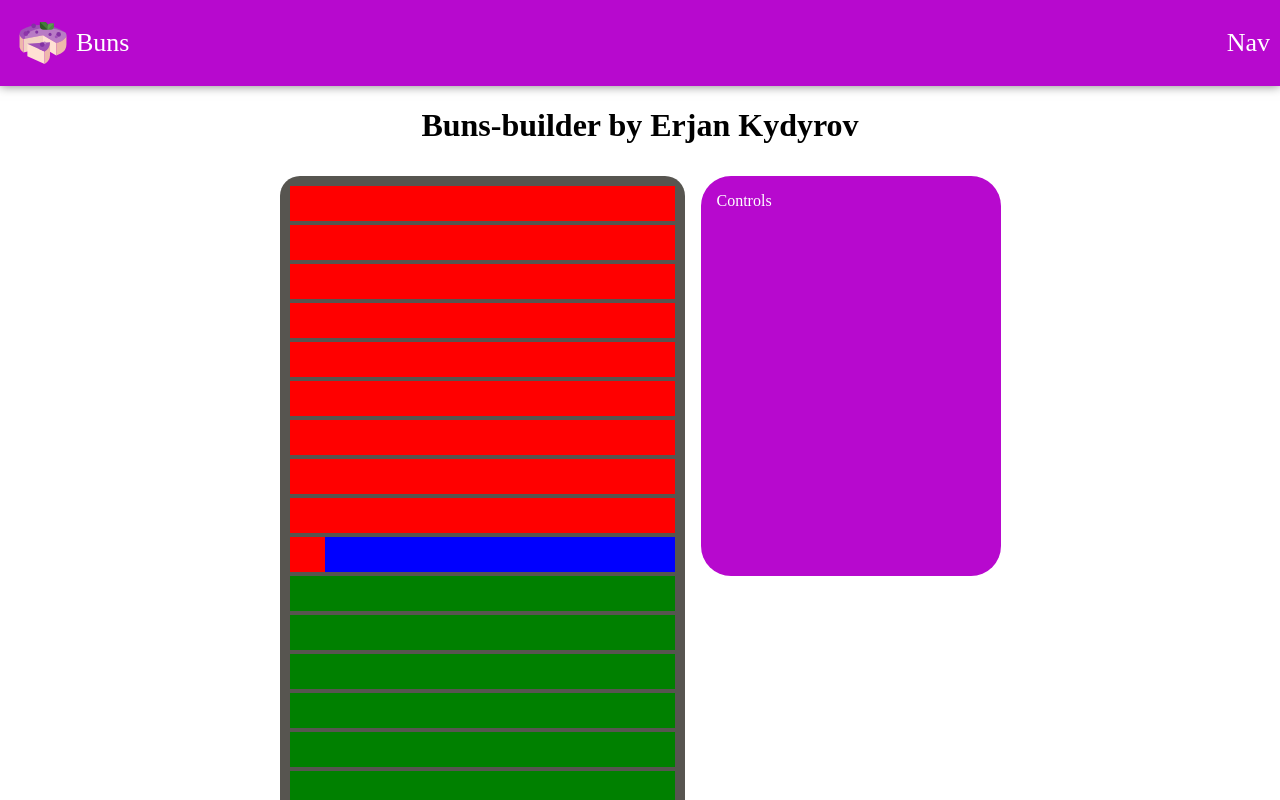
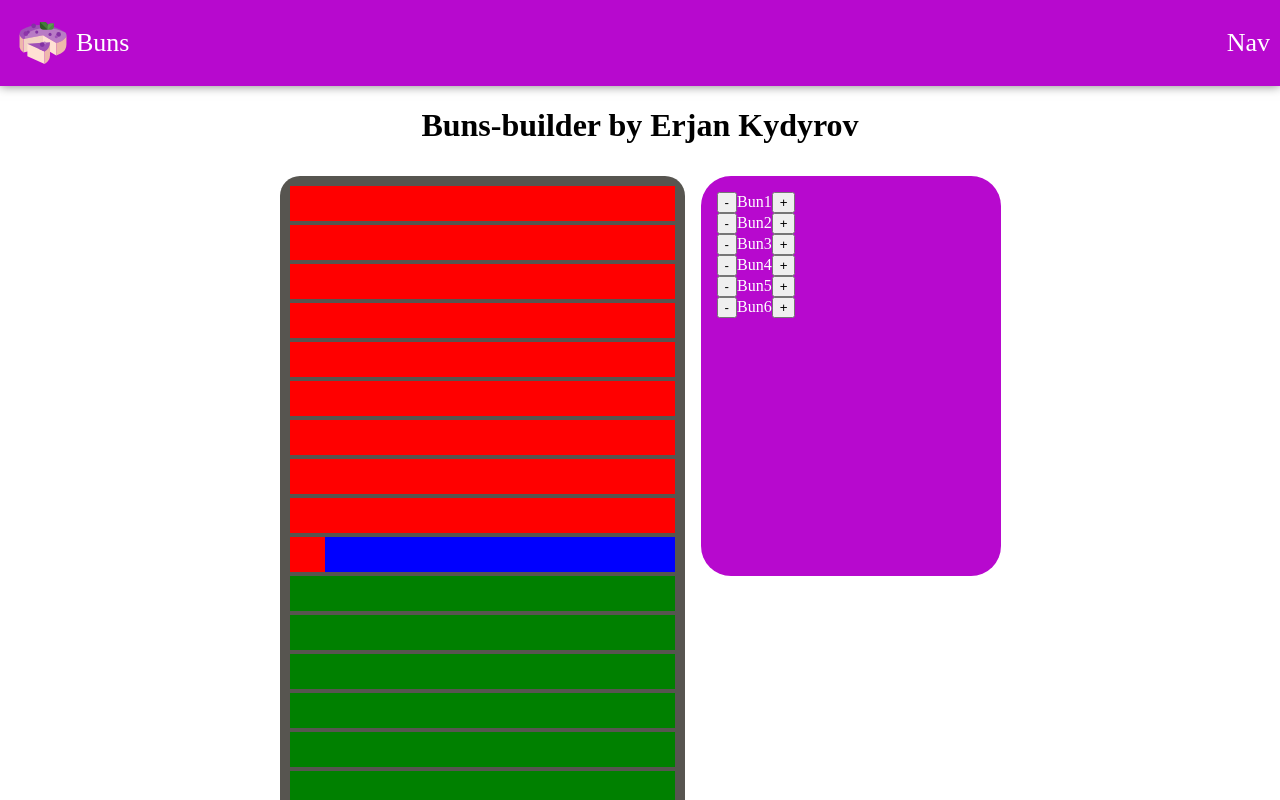
Before and after one commit to Erjankydyrov/private-builder, a React (Create React App) app: page / in a window 1280 px wide. Shown: the top 800 px of the page. Built offline with nearby package versions, Linux system fonts and the light colour scheme; a web font is replaced by a local one.

Commit message:
corected

```diff
--- a/src/components/BunsBuilder/BunsBuilder.js
+++ b/src/components/BunsBuilder/BunsBuilder.js
@@ -1,20 +1,22 @@
+import { useState } from "react";
 import classes from "./BunsBuilder.module.css";
 import BunsControls from "./BunsControls/BunsControls";
 import BunsPreview from "./BunsPreview/BunsPreview";
 
 const BunsBuilder = () => {
-    const ingredients = {
+    const [ingredients, getIngredients] = useState({
         Bun1: 100,
         Bun2: 10,
         Bun3: 199,
         Bun4: 199,
         Bun5: 199,
         Bun6: 199,
-    };
+    });
+
     return (
         <div className = {classes.BunsBuilder}>
-            <BunsPreview ingredients = {ingredients}/>
-            <BunsControls />
+            <BunsPreview ingredients = {ingredients} />
+            <BunsControls ingredients = {ingredients} />
         </div>
     );
 }
--- a/src/components/BunsBuilder/BunsControls/BunsControls.js
+++ b/src/components/BunsBuilder/BunsControls/BunsControls.js
@@ -1,8 +1,13 @@
+import BunsControl from "./BunsControl/BunsControl";
 import classes from "./BunsControls.module.css";
 
-const BunsControls = () => {
+const BunsControls = ({ ingredients }) => {
+    const result = [];
+    for (const ingredient in ingredients) {
+        result.push(<BunsControl type = {ingredient}/>);
+    }
     return (
-        <div className = {classes.BunsControls}>Controls</div>
+        <div className = {classes.BunsControls}>{result}</div>
     );
 }
 
```
